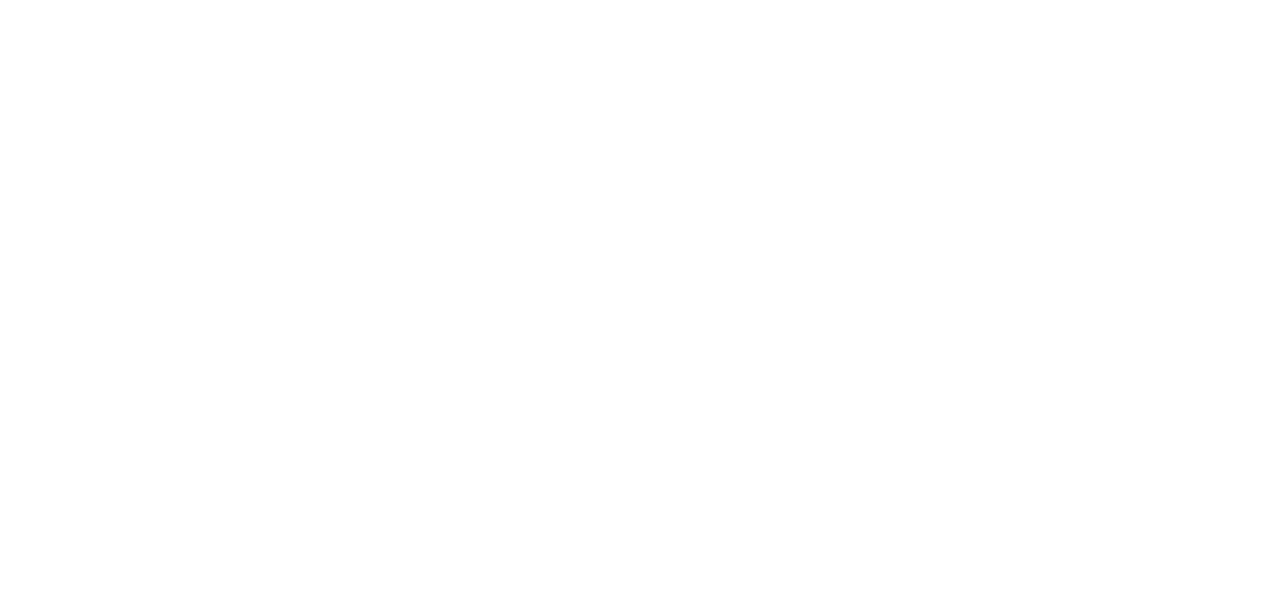
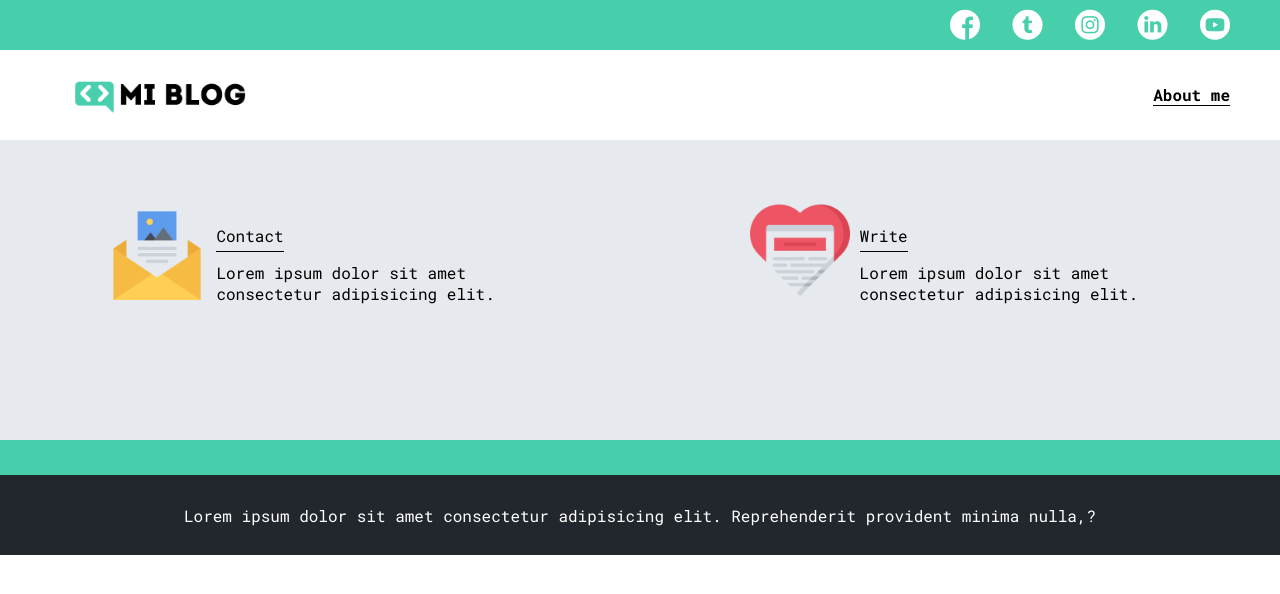
Before and after one commit to Eufanzky/blog, a plain HTML site: page profile.html in a window 1280 px wide. Drawn offline with Linux system fonts and the light colour scheme.

Commit message:
index.html blogs.html and blog.html finishedgit add .

```diff
--- a/blog.html
+++ b/blog.html
@@ -0,0 +1,70 @@
+<!DOCTYPE html>
+<html lang="en">
+<head>
+    <meta charset="UTF-8">
+    <meta http-equiv="X-UA-Compatible" content="IE=edge">
+    <meta name="viewport" content="width=device-width, initial-scale=1.0">
+    <title>My blog</title>
+    <link rel="stylesheet" href="./css/main.css">
+    <link rel="stylesheet" href="./css/font/flaticon.css">
+</head>
+<body>
+    <!-- header of the blog -->
+    <header>
+        <section class="header-icons-container">
+            <div class="icons">
+                <a href=""><span class="flaticon-001-facebook"></span></a>
+                <a href=""><span class="flaticon-002-twitter"></span></a>
+                <a href=""><span class="flaticon-011-instagram"></span></a>
+                <a href=""><span class="flaticon-010-linkedin"></span></a>
+                <a href=""><span class="flaticon-008-youtube"></span></a>
+            </div>
+        </section>
+        <nav>
+            <section class="nav-logo-container">
+                <a href=""><img src="./assets/img/Logo-negro.png" alt="Logo ot my blog"></a>
+            </section>
+            <section class="profile-link">
+                <a href="./profile.html">About me</a>
+            </section>
+        </nav>
+    </header>
+    <!-- main content -->
+    <main>
+        <section class="grid-container blogpost-img-container">
+            <img src="./assets/img/post-1.png" alt="">
+        </section>
+        <section class="blogpost-main-container">
+            <div class="grid-container">
+                <h3>News</h3>
+                <article>
+                    <h1>Title of the Blogpost</h1>
+                    <p>Lorem ipsum dolor sit amet consectetur adipisicing elit. Vitae voluptates tempore accusantium minima quisquam corrupti fugit optio quidem id! Amet harum enim unde natus inventore cupiditate earum neque maxime quibusdam. Lorem ipsum dolor sit amet consectetur adipisicing elit. Voluptatum quod fuga mollitia labore harum provident, minus et voluptas repudiandae quis officia distinctio! Ducimus necessitatibus provident consectetur, et quidem ab mollitia.</p>
+                    <p>Lorem ipsum dolor sit amet consectetur adipisicing elit. Tenetur illo dignissimos est dolorum laudantium libero possimus quaerat rem recusandae. Repellendus sint consequatur beatae debitis, deserunt molestiae rerum nihil perspiciatis dolorem.</p>
+                    <p>Lorem ipsum dolor sit amet, consectetur adipisicing elit. Culpa cum voluptates provident aspernatur corporis consequatur, dolores reprehenderit aperiam magni ratione, libero animi ducimus minima natus fuga odio, facere tenetur assumenda.</p>
+                </article>
+            </div>
+        </section>
+        <section class="contact-main-container">
+            <div>
+                <img src="./assets/img/013-newsletter.png" alt="">
+                <div class="contact-left">
+                    <a href="">Contact</a>
+                    <p>Lorem ipsum dolor sit amet consectetur adipisicing elit.</p>
+                </div>
+            </div>
+            <div>
+                <img src="./assets/img/006-like.png" alt="">
+                <div class="contact-right">
+                    <a href="">Write</a>
+                    <p>Lorem ipsum dolor sit amet consectetur adipisicing elit.</p>
+                </div>
+            </div>
+        </section>
+    </main>
+    <!-- footer -->
+    <footer>
+        <p>Lorem ipsum dolor sit amet consectetur adipisicing elit. Reprehenderit provident minima nulla,?</p>
+    </footer>
+</body>
+</html>
--- a/css/main.css
+++ b/css/main.css
@@ -12,13 +12,13 @@ a {
     display: inline;
     color: black;
 }
-/* .home-body {
+.home-body {
     position: fixed;
     top: 0;
     bottom: 0;
     left: 0;
     right: 0;
-} */
+}
 .grid-container {
     max-width: 980px;
     margin: auto;
@@ -189,3 +189,48 @@ footer p {
     color: white;
     margin-top: 30px;
 }
+
+/*BLOG PAGE*/
+/*image section*/
+.blogpost-img-container {
+    padding: 0 50px 40px;
+}
+.blogpost-img-container img {
+    width: 100%;
+}
+
+/*blog post section*/
+.blogpost-main-container {
+    padding: 0 50px 40px;
+}
+.blogpost-main-container h3 {
+    border-bottom: 1px solid #cdd2da;
+    padding-bottom: 20px;
+}
+.blogpost-main-container article h1 {
+    font-size: 35px;
+}
+/*contacts section*/
+.contact-main-container {
+    width: 100%;
+    min-height: 250px;
+    background-color: #e6e9ed;
+    text-align: center;
+    padding-bottom: 50px;
+}
+.contact-main-container div {
+    display: inline-block;
+    width: 49.5%;
+    height: 100%;
+}
+.contact-main-container div a {
+    border-bottom: 1px solid black;
+    padding-bottom: 5px;
+}
+.contact-main-container .contact-left, .contact-right{
+    text-align: initial;
+    margin-top: 85px;
+}
+.contact-main-container img {
+    width: 100px;
+}
--- a/profile.html
+++ b/profile.html
@@ -0,0 +1,62 @@
+<!DOCTYPE html>
+<html lang="en">
+<head>
+    <meta charset="UTF-8">
+    <meta http-equiv="X-UA-Compatible" content="IE=edge">
+    <meta name="viewport" content="width=device-width, initial-scale=1.0">
+    <title>My blog</title>
+    <link rel="stylesheet" href="./css/main.css">
+    <link rel="stylesheet" href="./css/font/flaticon.css">
+</head>
+<body>
+    <!-- header of the blog -->
+    <header>
+        <section class="header-icons-container">
+            <div class="icons">
+                <a href=""><span class="flaticon-001-facebook"></span></a>
+                <a href=""><span class="flaticon-002-twitter"></span></a>
+                <a href=""><span class="flaticon-011-instagram"></span></a>
+                <a href=""><span class="flaticon-010-linkedin"></span></a>
+                <a href=""><span class="flaticon-008-youtube"></span></a>
+            </div>
+        </section>
+        <nav>
+            <section class="nav-logo-container">
+                <a href=""><img src="./assets/img/Logo-negro.png" alt="Logo ot my blog"></a>
+            </section>
+            <section class="profile-link">
+                <a href="./profile.html">About me</a>
+            </section>
+        </nav>
+    </header>
+    <!-- main content -->
+    <main>
+        <section>
+
+        </section>
+        <section>
+
+        </section>
+        <section class="contact-main-container">
+            <div>
+                <img src="./assets/img/013-newsletter.png" alt="">
+                <div class="contact-left">
+                    <a href="">Contact</a>
+                    <p>Lorem ipsum dolor sit amet consectetur adipisicing elit.</p>
+                </div>
+            </div>
+            <div>
+                <img src="./assets/img/006-like.png" alt="">
+                <div class="contact-right">
+                    <a href="">Write</a>
+                    <p>Lorem ipsum dolor sit amet consectetur adipisicing elit.</p>
+                </div>
+            </div>
+        </section>
+    </main>
+    <!-- footer -->
+    <footer>
+        <p>Lorem ipsum dolor sit amet consectetur adipisicing elit. Reprehenderit provident minima nulla,?</p>
+    </footer>
+</body>
+</html>
```
Also changed, not shown: blogs.html (+8 -8 lines), index.html (+1 -1 lines).
